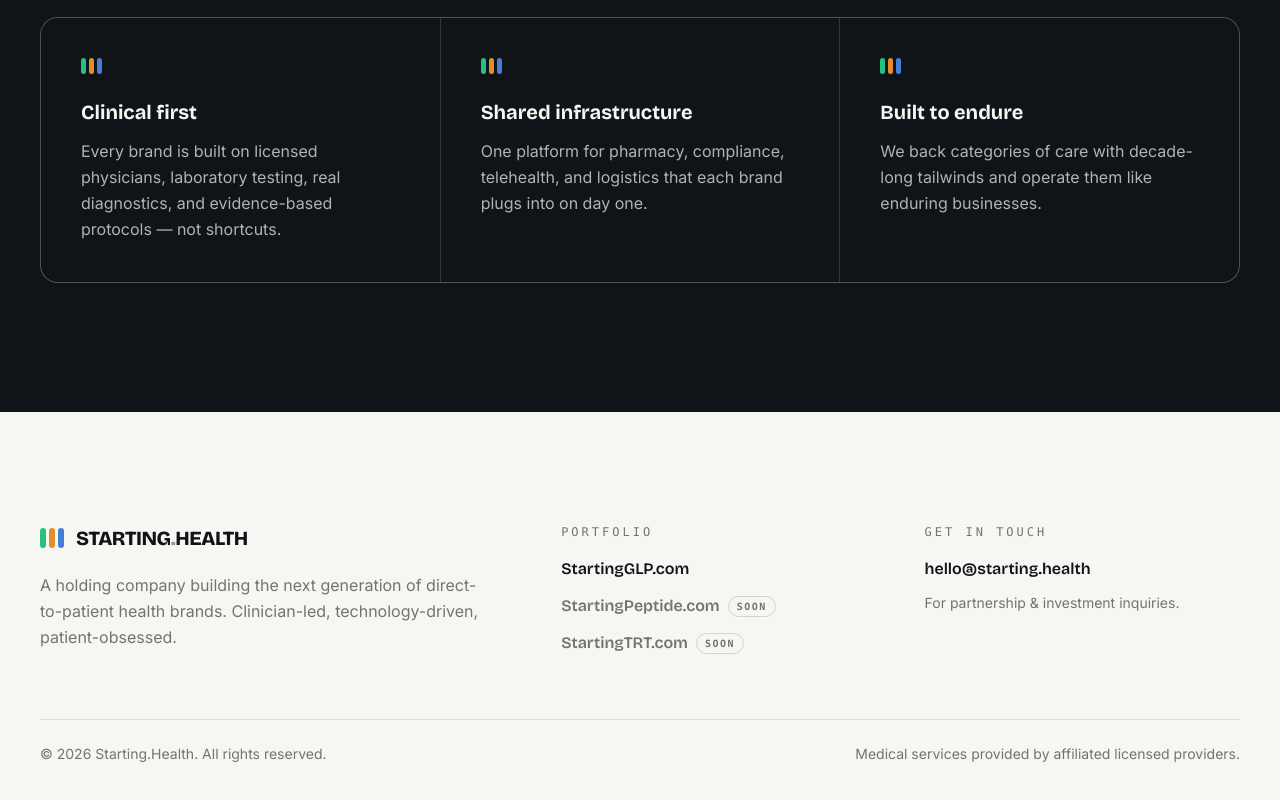
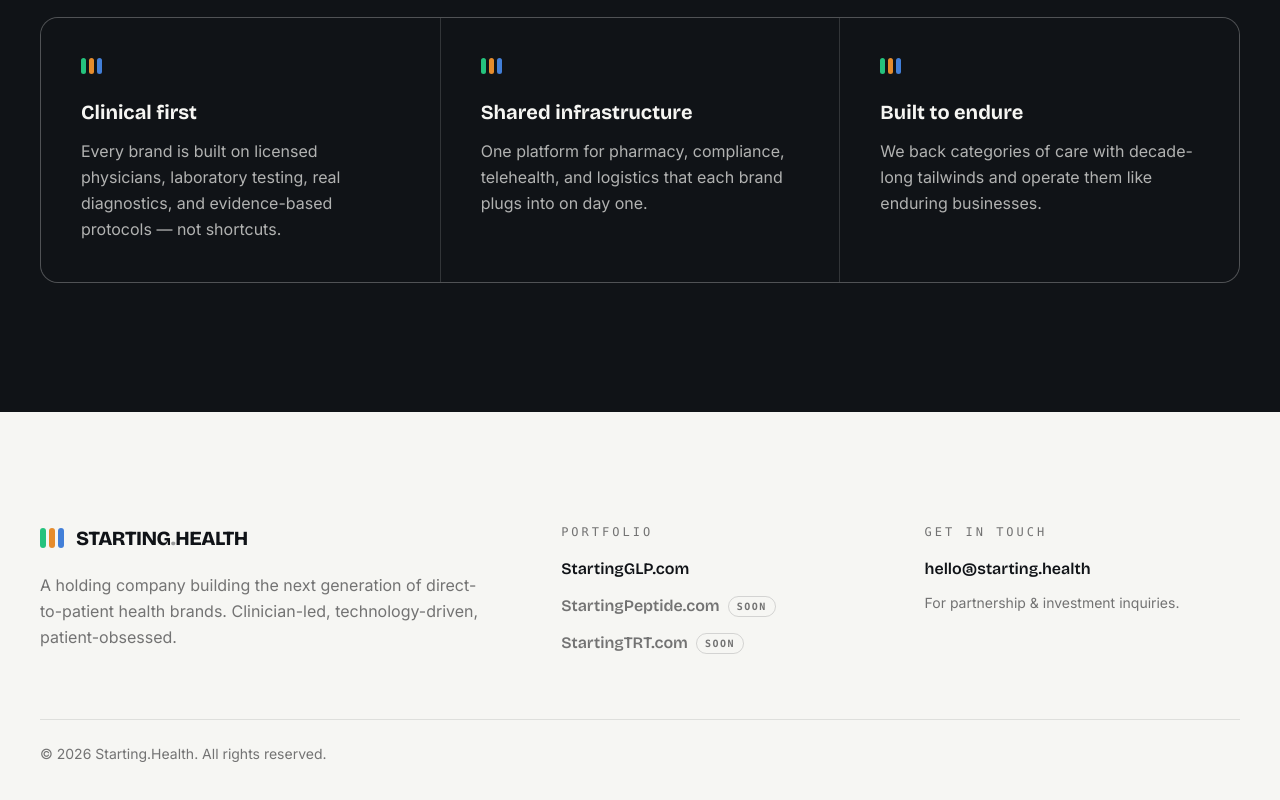
Before and after one commit to portcheckout/startinghealth, a Next.js app: page / in a window 1280 px wide. Shown: the part 2206-3006 px from the top of the page. Built offline with nearby package versions, Linux system fonts and the light colour scheme.

Commit message:
feat: remove disclaimer about medical services from footer
Improved site footer by removing the medical services disclaimer for cleaner design.

Co-authored-by: portcheckout <300586662+portcheckout@users.noreply.github.com>

```diff
--- a/components/site-footer.tsx
+++ b/components/site-footer.tsx
@@ -68,7 +68,6 @@ export function SiteFooter() {
 
       <div className="mt-16 flex flex-col gap-3 border-t border-ink/10 pt-6 text-sm text-muted-foreground md:flex-row md:items-center md:justify-between">
         <p>© {new Date().getFullYear()} Starting.Health. All rights reserved.</p>
-        <p>Medical services provided by affiliated licensed providers.</p>
       </div>
     </footer>
   )
```
